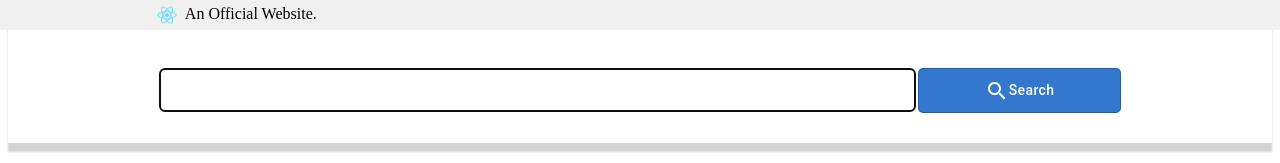
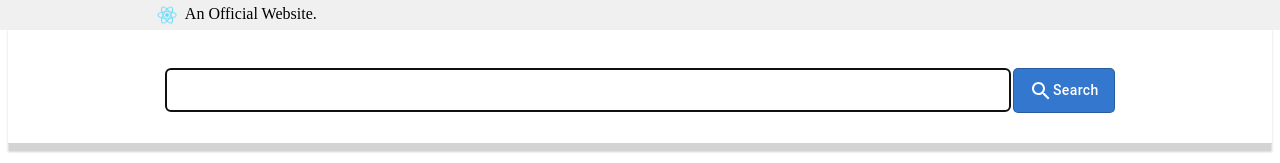
Before and after one commit to calvinyusno2359/googawr-search, a React (Create React App) app: page /results in a window 1280 px wide. Shown: the top 163 px of the page. Built offline with nearby package versions, Linux system fonts and the light colour scheme.

Commit message:
fix: styling

```diff
--- a/src/modules/SearchBar.css
+++ b/src/modules/SearchBar.css
@@ -6,7 +6,7 @@
 .SearchBar__form input {
   border: 1px solid lightgray;
   height: 40px;
-  width: 55%; /* Ensure when window shrinks, input box follows and preserve same size ratio */
+  width: 62%; /* Ensure when window shrinks, input box follows */
   border-radius: 5px; /* Ensure rounded corners */
   padding-left: 20px; /* Ensure text typed inside input box does not start too close to the box border */
   padding-right: 40px; /* Ensure text typed inside input box does not overlap with X button */
@@ -14,13 +14,12 @@
 
 .SearchBar__form button {
   height: 45px;
-  width: 16%; /* Ensure when window shrinks, SearchIcon and Search text still fits in button */
+  width: fit-content; /* Ensure when window shrinks, SearchIcon and Search text still fits in button */
   margin-left: 2px; /* Ensure a tiny gap between SearchBar input and button */
   background-color: rgb(51, 119, 206);
   color: white;
   border-radius: 5px;
   text-transform: inherit; /* Ensure Search text is not all capitalized, but instead follows capitalization of given text value */
-  padding: 0px 30px; /* Ensure size horizontal ratio between icon and text with button */
 }
 
 .SearchBar__form button:hover {
@@ -41,13 +40,13 @@
 .SearchBar__suggestionMenu {
   display: flex;
   justify-content: center;
-  gap: 18px;
+  gap: 40px;
 }
 
 .SearchBar__suggestions {
-  width: 58%; /* Ensure when window shrinks, input box follows and preserve same size ratio */
+  width: 63%; /* Ensure when window shrinks, input box follows and preserve same size ratio */
 }
 
 .SearchBar__suggestionMenuOffset {
-  width: 16%; /* Offset value for suggestion menu */
+  width: 110px; /* Offset value for suggestion menu */
 }
```
